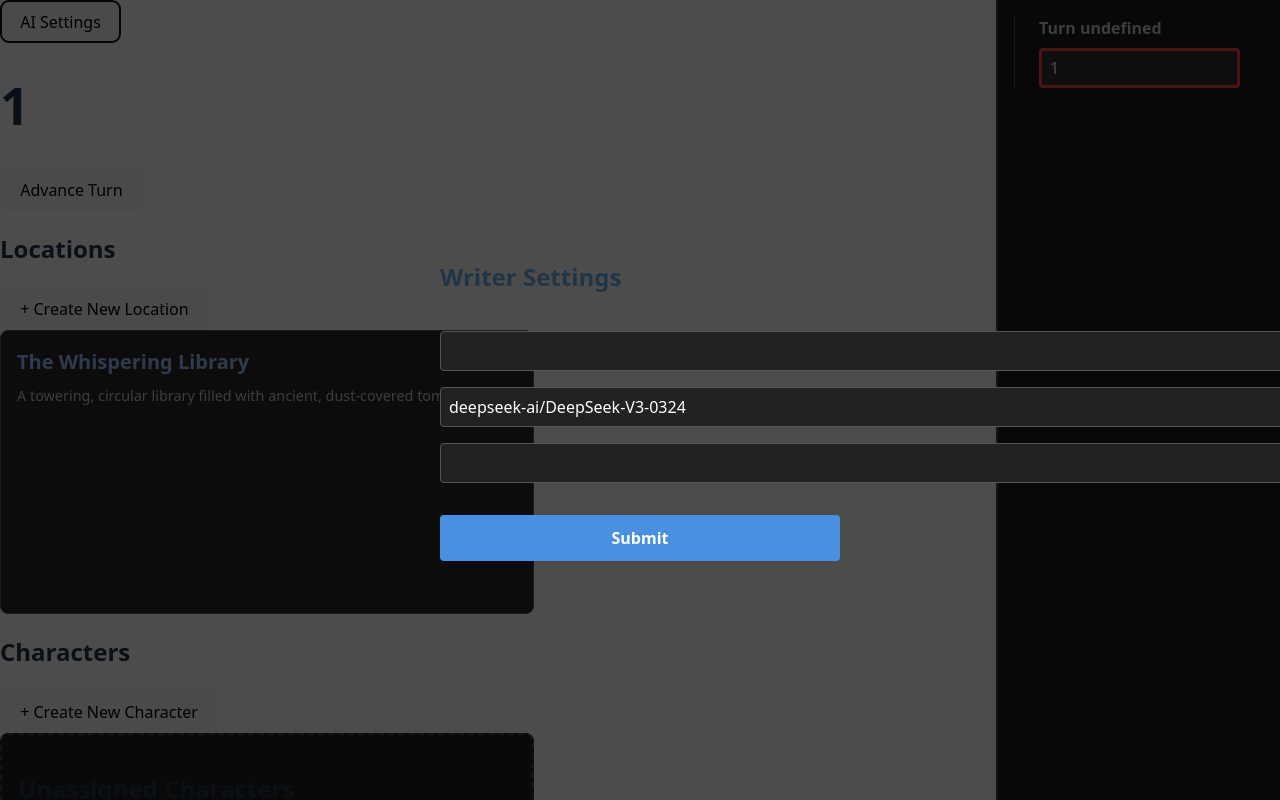
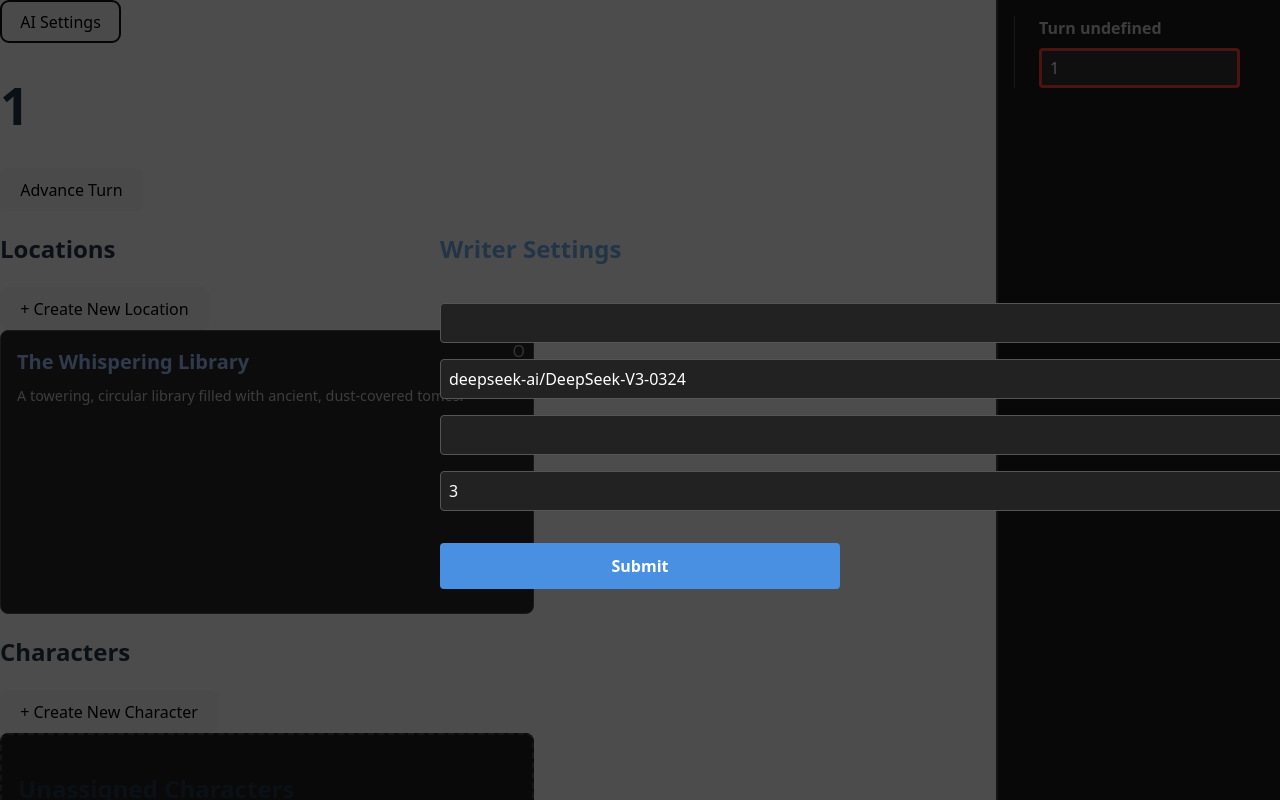
Before and after one commit to TroutBrashear/terroraize, a React (Vite) app: page / in a window 1280 px wide. Both pictures are taken after a click on the button "AI Settings". Built offline with nearby package versions, Linux system fonts and the light colour scheme.

Commit message:
feat: writer settings now supports memoryDepth, the max number of character memories that can be added to a prompt.

```diff
--- a/src/components/SceneForm.jsx
+++ b/src/components/SceneForm.jsx
@@ -8,6 +8,7 @@ function SceneForm({ scene, locationId, onSaveComplete }) {
 	const addScene = useWorldStore((state) => state.addScene);
 	const updateScene = useWorldStore((state) => state.updateScene);
 	const worldState = useWorldStore.getState();
+	const manageSceneResolution = useWorldStore((state) => state.manageSceneResolution);
 
 	const { key, modelName } = useSettingStore((state) => state.writerSettings.api);
 	const { text } = useSettingStore((state) => state.writerSettings.prompt);
@@ -62,7 +63,7 @@ function SceneForm({ scene, locationId, onSaveComplete }) {
 		setNText(aiResponse);
 
 		setResolved(true);
-
+		manageSceneResolution(scene);
 		setIsLoading(false);
 	};
 
--- a/src/components/TurnControl.jsx
+++ b/src/components/TurnControl.jsx
@@ -8,6 +8,7 @@ function TurnControl() {
   const currentTurn = useWorldStore((state) => state.meta.currentTurn);
   const advTurn = useWorldStore((state) => state.advTurn);
   const getUnresolvedScenes = useWorldStore((state) => state.getUnresolvedScenes);
+  const manageSceneResolution = useWorldStore((state) => state.manageSceneResolution);
   const updateScene = useWorldStore((state) => state.updateScene);
   const [turnResolution, setTurnResolution] = useState(false); //is a turn actively being resolved? If so, some functionality is disabled to wait for AI services
   const { key, modelName } = useSettingStore((state) => state.writerSettings.api);
@@ -20,6 +21,7 @@ function TurnControl() {
 
 	if(unresScenes.length === 0) {
 		advTurn();
+		setTurnResolution(false);
 		return;
 	}
 
@@ -31,6 +33,7 @@ function TurnControl() {
 		const output = await generateScene(prompt, key, modelName);
 
 		updateScene(scen.id, { narrative: { narrationText: output }, resolved: true });
+		manageSceneResolution(scen);
 	}
 	advTurn();
 	setTurnResolution(false);
--- a/src/components/WriterSettingsForm.jsx
+++ b/src/components/WriterSettingsForm.jsx
@@ -9,10 +9,12 @@ function WriterSettingsForm({onSaveComplete}) {
 	const apiKey = useSettingStore((state) => state.writerSettings.api.key);
 	const modelName = useSettingStore((state) => state.writerSettings.api.modelName);
 	const promptText = useSettingStore((state) => state.writerSettings.prompt.text);
+	const memoryDepth = useSettingStore((state) => state.writerSettings.prompt.memoryDepth);
 
 	const [key, setKey] = useState(apiKey || '');
 	const [model, setModel] = useState(modelName || '');
 	const [pText, setPText] = useState(promptText || '');
+	const [mDepth, setMDepth] = useState(memoryDepth || '');
 
 	const handleSubmit = (event) => {
 		event.preventDefault();
@@ -23,6 +25,7 @@ function WriterSettingsForm({onSaveComplete}) {
 		};
 		const newPromptSettings = {
 			text: pText,
+			memoryDepth: mDepth,
 		};
 		console.log(newAPISettings);
 
@@ -40,6 +43,8 @@ function WriterSettingsForm({onSaveComplete}) {
 			<input className={styles.input}  value={model} onChange={(e) => setModel(e.target.value)} />
 
 			<input className={styles.input} value={pText} onChange={(e) => setPText(e.target.value)} />
+			<input className={styles.input} value={mDepth} onChange={(e) => setMDepth(e.target.value)} />
+
 
 			<button className={styles.submitButton} type="submit">Submit</button>
 		</form>
--- a/src/state/settingStore.js
+++ b/src/state/settingStore.js
@@ -10,6 +10,7 @@ export const useSettingStore = create(
 			},
 			prompt: {
 				text: '',
+				memoryDepth: 3,
 			},
 		},
 
--- a/src/state/worldStore.js
+++ b/src/state/worldStore.js
@@ -183,7 +183,6 @@ export const useWorldStore = create(
 			 if(scene.narrative.charactersPresent.includes(char.id)) {
 				 const newHistory = [...character.narrative.sceneHistory, scene.id];
 
-
 				 return {
 					...char, narrative: { ...char.narrative, sceneHistory: newHistory },
 				 };
```
